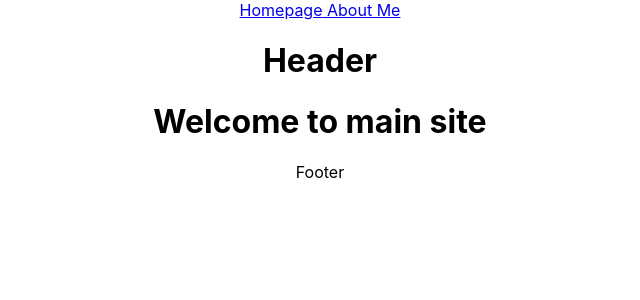
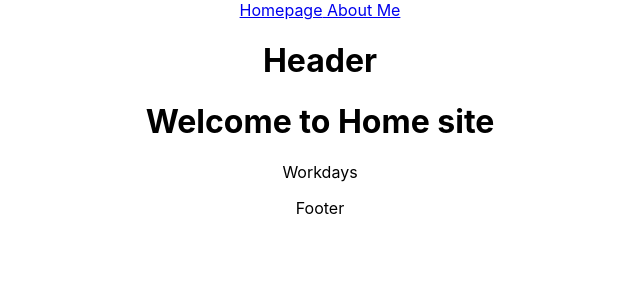
Before and after one commit to dezsotokos/react-my_house, a React (Create React App) app: page / in a window 1280 px wide. Shown: the top 300 px of the page, without its empty margins (320-960 px from the left). Built offline with nearby package versions, Linux system fonts and the light colour scheme.

Commit message:
show by condition

```diff
--- a/src/App.js
+++ b/src/App.js
@@ -10,7 +10,7 @@ function App() {
         <div className="App">
           <nav className="nav">
             <Link to="/" className="nav-item"> Homepage</Link>
-            <a href="/about-me" className="nav-item"> About Me</a>
+            <Link to="/about-me" className="nav-item"> About Me</Link>
           </nav>
           <Header />
           <Routes>
--- a/src/components/Home.js
+++ b/src/components/Home.js
@@ -1,5 +1,19 @@
-function Main(props) {
-    return <h1>Welcome to main site</h1>;
+
+import Weekend from "./Weekend";
+import Workdays from "./Workdays";
+
+function HomePage(props) {
+    const day = new Date().getDay();
+    console.log(day);
+    return (
+        <div>
+            <h1>Welcome to Home site</h1>
+            { day >=1 && day <=5
+                ? <Workdays />
+                : <Weekend />
+            }
+        </div>
+    );
 }
 
-export default Main;
+export default HomePage;
--- /dev/null
+++ b/src/components/Weekend.js
@@ -0,0 +1,9 @@
+function weekend(props) {
+    return (
+        <div className="weekend">
+            <p>weekend</p>
+        </div>
+    );
+}
+
+export default weekend;
--- /dev/null
+++ b/src/components/Workdays.js
@@ -0,0 +1,9 @@
+function Workdays(props) {
+    return (
+        <div className="Workdays">
+            <p>Workdays</p>
+        </div>
+    );
+}
+
+export default Workdays;
```
